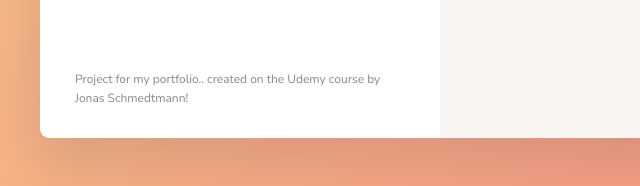
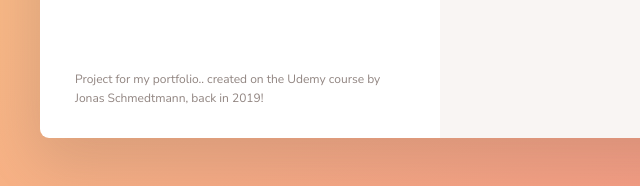
Before and after one commit to ValeryLegkov/For, a website built with Parcel: page index.html in a window 1280 px wide. Shown: the part 1083-1269 px from the top of the page, 0-640 px from the left. Built offline with nearby package versions, Linux system fonts and the light colour scheme.

Commit message:
some change

```diff
--- a/index.html
+++ b/index.html
@@ -123,7 +123,7 @@
 
         <p class="portfolio">
           Project for my portfolio.. created on the Udemy course by Jonas
-          Schmedtmann!
+          Schmedtmann, back in 2019!
         </p>
       </div>
 
```
